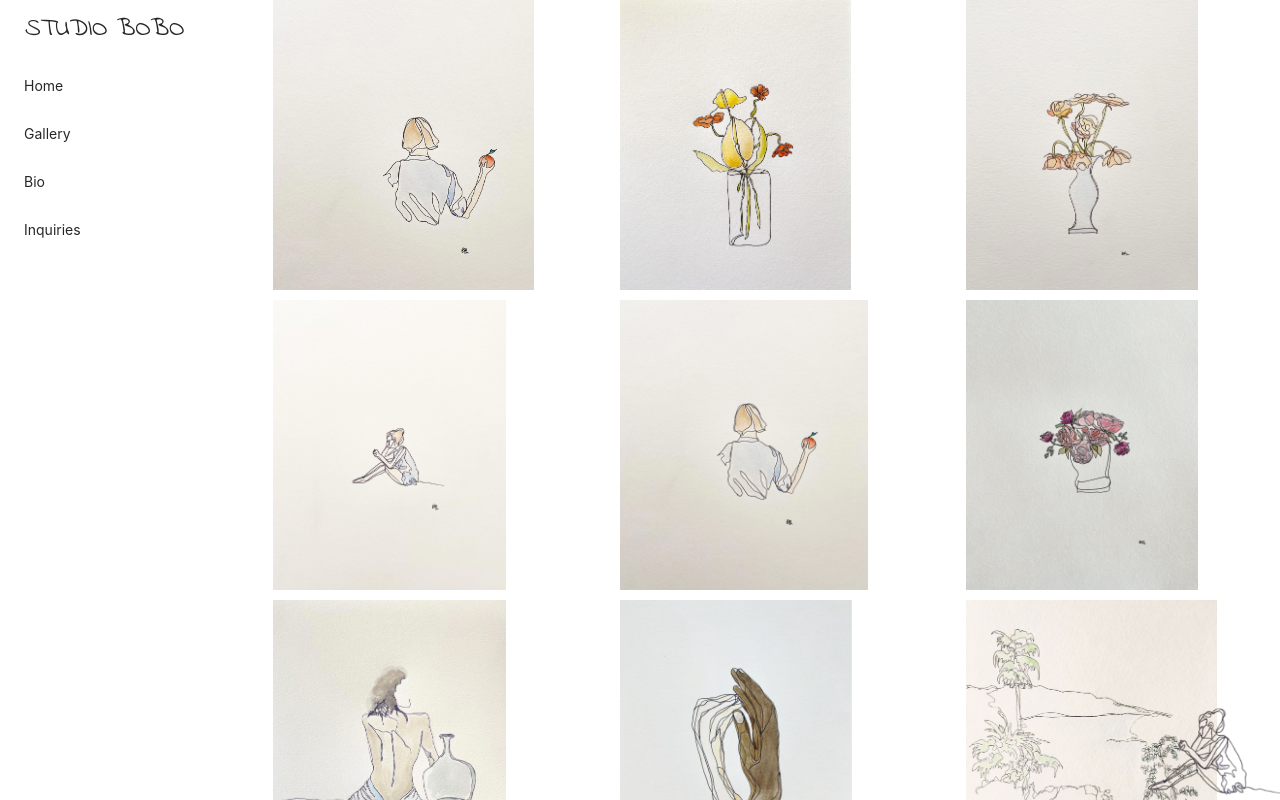
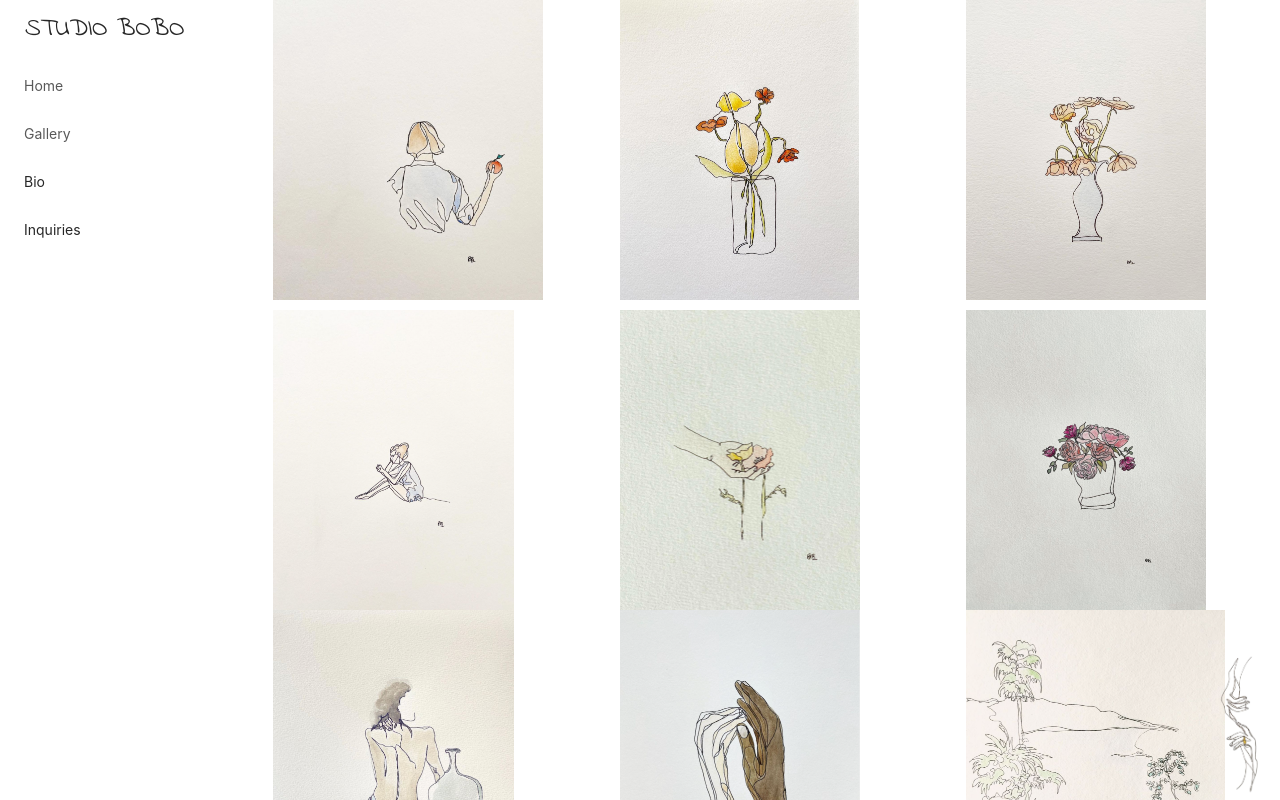
Before and after one commit to svivoli/Studio-By-Bobo, a React (Create React App) app in the folder client/: page /gallery in a window 1280 px wide. Shown: the top 800 px of the page. Built offline with nearby package versions, Linux system fonts and the light colour scheme; a web font is replaced by a local one.

Commit message:
gallery mouse enter and leave functions working

```diff
--- a/client/public/index.html
+++ b/client/public/index.html
@@ -41,5 +41,10 @@
       To begin the development, run `npm start` or `yarn start`.
       To create a production bundle, use `npm run build` or `yarn build`.
     -->
+
+    <script
+  src="https://code.jquery.com/jquery-3.5.1.js"
+  integrity="sha256-QWo7LDvxbWT2tbbQ97B53yJnYU3WhH/C8ycbRAkjPDc="
+  crossorigin="anonymous"></script>
   </body>
 </html>
--- a/client/src/App.css
+++ b/client/src/App.css
@@ -5,6 +5,13 @@
   margin-left: 25px;
   font-family: 'Indie Flower', cursive;
   font-size: 25px;
+}
+.link {
+  padding-bottom: 10px;
+  color: #595959;
+}
+.link:hover {
+  color: black;
 }
 .ant-menu-inline {
   border-right: none;
@@ -22,6 +29,12 @@
   height: 100px;
   margin-left: 89%;
 }
+.corner-img1 {
+  position: fixed;
+  bottom: 0px;
+  height: 150px;
+  margin-left: 95%;
+}
 /* carousel */
 .slider {
   height: 700px;
@@ -32,10 +45,26 @@
 }
 /* tiled page */
 .tiles img {
-  padding-bottom: 10px;
   height: 300px;
 }
-
+.tile-img {
+  margin-bottom: 10px;
+  display: inline-block;
+  position: relative;
+  z-index: 0;
+}
+.info {
+  height: 100%;
+  width: 100%;
+  top: 0;
+  padding-top: 30px;
+  padding-left: 30px;
+  position: absolute;
+  z-index: 1;
+}
+.info-link {
+  color: inherit;
+}
 .App {
   text-align: center;
 }
--- a/client/src/App.js
+++ b/client/src/App.js
@@ -1,12 +1,23 @@
 import React from 'react';
+import { BrowserRouter as Router, Route, Switch } from 'react-router-dom';
 import Home from './pages/Home';
+import Gallery from './pages/Gallery';
 import './App.css';
 
 function App() {
   return (
-    <div>
-      <Home />
-    </div>
+    <Router>
+      <div>
+        <Switch>
+          <Route exact path="/">
+            <Home />
+          </Route>
+          <Route exact path="/gallery">
+            <Gallery />
+          </Route>
+        </Switch>
+      </div>
+    </Router>
   );
 };
 
--- a/client/src/components/CornerImageGallery/index.js
+++ b/client/src/components/CornerImageGallery/index.js
@@ -3,7 +3,7 @@ import React from 'react';
 function CornerImageGallery() {
     return(
         <div>
-            <img className="corner-img" src={require("../../img/hands.png")}></img>
+            <img className="corner-img1" src={require("../../img/hands.png")}></img>
         </div>
     )
 };
--- a/client/src/components/Sider/index.js
+++ b/client/src/components/Sider/index.js
@@ -27,7 +27,7 @@ function Sider() {
           key="sub1"
           title={
             <span>
-              <span>Home</span>
+              <a className="link" href="/"><span>Home</span></a>
             </span>
           }
         >
@@ -36,7 +36,7 @@ function Sider() {
           key="sub2"
           title={
             <span>
-              <span>Gallery</span>
+              <a className="link" href="/gallery"><span>Gallery</span></a>
             </span>
           }
         >
--- a/client/src/components/TiledImages/index.js
+++ b/client/src/components/TiledImages/index.js
@@ -1,15 +1,28 @@
-import React from 'react';
+import React, { useState } from 'react';
 import { Row, Col } from 'antd';
 
-function TiledImages() {
-    return (
+const TiledImages = () => (
     <div className="tiles">
         <Row gutter={{ xs: 8, sm: 16, md: 24, lg: 32 }}>
             <Col className="gutter-row" span={8}>
+                <Div>
                     <img src={require('../../img/1.png')}></img>
+                    <Div2>
+                        <p>title</p>
+                        <p>medium</p>
+                        <a className="info-link" href="#">www.etsy.com</a>
+                    </Div2>
+                </Div>
             </Col>
             <Col className="gutter-row" span={8}>
+                <Div>
                 <img src={require('../../img/2.png')}></img>
+                <Div2>
+                    <p>title</p>
+                    <p>medium</p>
+                    <a className="info-link" href="#">www.etsylink.com</a>
+                </Div2>
+                </Div>
             </Col>
             <Col className="gutter-row" span={8}>
                 <img src={require('../../img/3.png')}></img>
@@ -70,13 +83,49 @@ function TiledImages() {
                 <img src={require('../../img/18.png')}></img>
             </Col>
         </Row>
-            <Row gutter={{ xs: 8, sm: 16, md: 24, lg: 32 }}>
-                <Col className="gutter-row" span={8}>
-                    <img src={require('../../img/19.png')}></img>
-                </Col>
-            </Row>
     </div>
 )
+
+
+class Div extends React.Component {
+    render() {
+        return (
+            <div className="tile-img">
+                {this.props.children}
+            </div>
+        )
+    }
 };
 
+class Div2 extends React.Component {
+    constructor(props) {
+        super(props);
+        this.state = {
+            color: 'transparent',
+            background: 'transparent' };
+
+        this.handleMouseEnter = this.handleMouseEnter.bind(this);
+        this.handleMouseLeave = this.handleMouseLeave.bind(this);
+    }
+
+    handleMouseEnter = () => {
+        this.setState({ color: 'black' });
+        this.setState({ background: 'rgba(80, 80, 80, 0.3)'});
+        console.log(this.state.color);
+    }
+
+    handleMouseLeave = () => {
+        this.setState({ color: 'transparent' });
+        this.setState({ background: 'transparent' });
+    }
+
+    render() {
+        return (
+            <div className="info" style={{ color: `${this.state.color}`,  backgroundColor: `${this.state.background}`}} onMouseEnter={this.handleMouseEnter} onMouseLeave={this.handleMouseLeave}>
+                {this.props.children}
+            </div>
+        )
+    }
+}
+
 export default TiledImages;
--- a/client/src/pages/Gallery.js
+++ b/client/src/pages/Gallery.js
@@ -1,7 +1,7 @@
 import React from 'react';
 import ReactDOM from 'react-dom';
 import Sider from '../components/Sider';
-import CornerImageGallery from '../components/CornerImageHome';
+import CornerImageGallery from '../components/CornerImageGallery';
 import TiledImages from '../components/TiledImages';
 import { Row, Col } from 'antd';
 
--- a/client/src/pages/Home.js
+++ b/client/src/pages/Home.js
@@ -3,7 +3,6 @@ import ReactDOM from 'react-dom';
 import Sider from '../components/Sider';
 import CornerImageHome from '../components/CornerImageHome';
 import Slider from '../components/Slider';
-import TiledImages from '../components/TiledImages';
 import { Row, Col } from 'antd';
 
 function Home() {
@@ -14,7 +13,7 @@ function Home() {
                     <Sider className="sider" />
                 </Col>
                 <Col className="gutter-row" span={19}>
-                    <TiledImages />
+                    <Slider />
                 </Col>
             </Row>
             <CornerImageHome />
```
Also changed, not shown: client/src/components/backup/backup.js (added, +110 -0 lines), client/src/img/19.png (deleted), client/src/img/5.png. Lines whose indentation alone changed are shown as unchanged.
